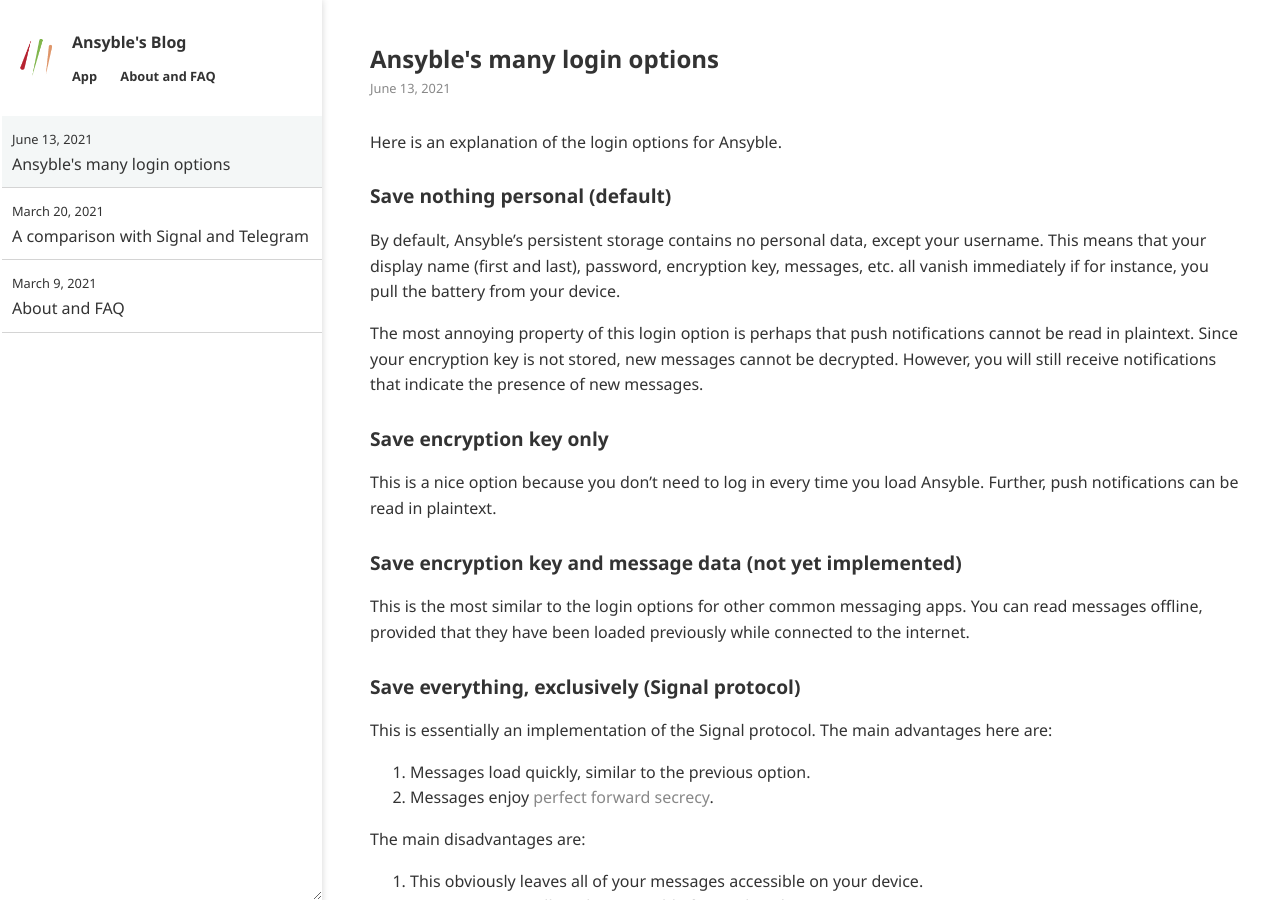
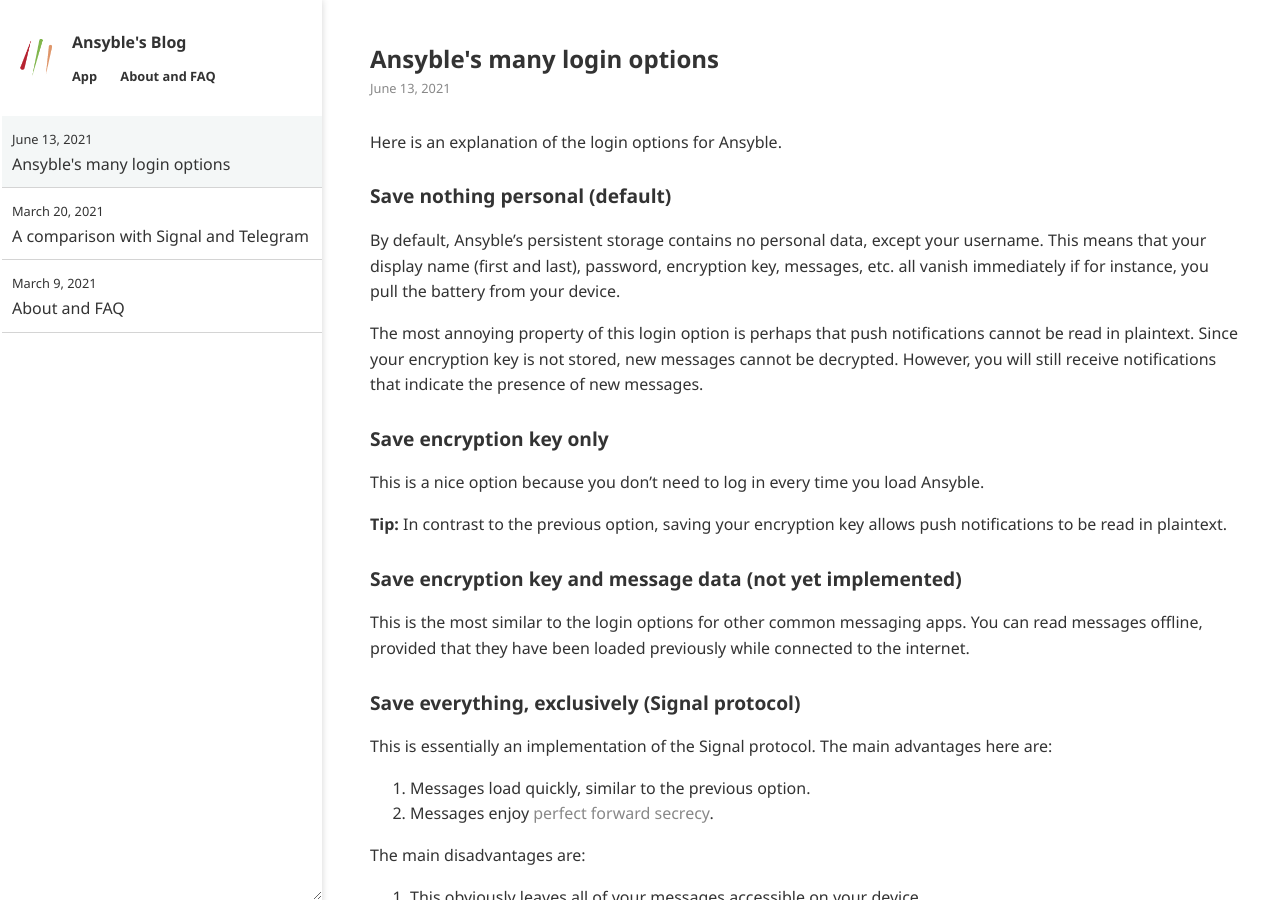
Before and after one commit to ansyblenetwork/ansybleblog, a Jekyll site: the page built from _posts/2021-06-13-login-options.md, in a window 1280 px wide and 900 px high. Built offline with Jekyll 4.4.1, drawn with Linux system fonts in a browser that asks for light colours.

Commit message:
Update 2021-06-13-login-options.md

```diff
--- a/_posts/2021-06-13-login-options.md
+++ b/_posts/2021-06-13-login-options.md
@@ -12,7 +12,9 @@
 
 ### Save encryption key only
 
-This is a nice option because you don't need to log in every time you load Ansyble. Further, push notifications can be read in plaintext.
+This is a nice option because you don't need to log in every time you load Ansyble.
+
+__Tip:__ In contrast to the previous option, saving your encryption key allows push notifications to be read in plaintext.
 
 ### Save encryption key and message data (not yet implemented)
 
```
